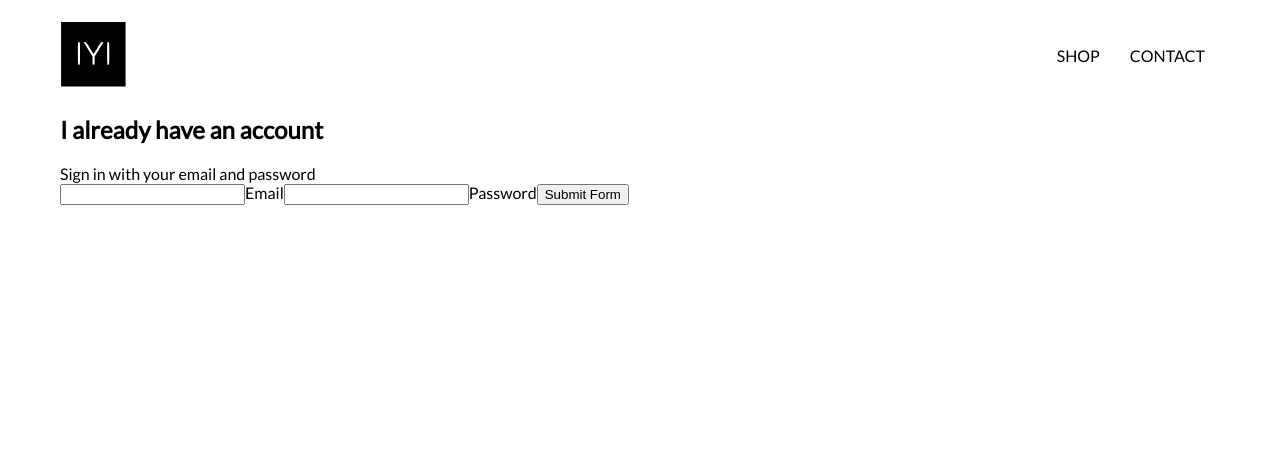
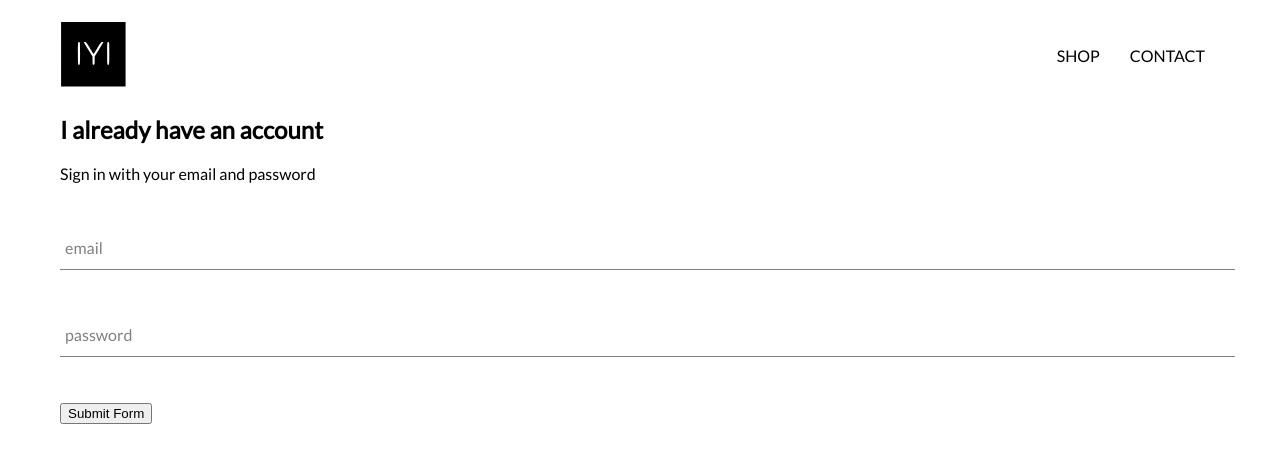
Before and after one commit to shafali03/Konya-designs, a React (Create React App) app: page /signin in a window 1280 px wide. Shown: the top 462 px of the page. Built offline with nearby package versions, Linux system fonts and the light colour scheme.

Commit message:
style: Added styling to sign in form

```diff
--- /dev/null
+++ b/src/components/form-input/form-input.component.jsx
@@ -0,0 +1,19 @@
+import React from 'react'
+
+import './form-input.styles.scss';
+
+const FormInput = ({ handleChange, label, ...otherProps }) => (
+  <div className='group'>
+    <input className='form-input' onChange={handleChange} {...otherProps} />
+    {
+      label ?
+      (<label  className={`${otherProps.value.length ? 'shrink' : ''} form-input-label`}>
+
+        {label}
+      </label>)
+      : null
+    }
+  </div>
+)
+
+export default FormInput;
--- /dev/null
+++ b/src/components/form-input/form-input.styles.scss
@@ -0,0 +1,54 @@
+$sub-color: grey;
+$main-color: black;
+
+@mixin shrinkLabel {
+  top: -14px;
+  font-size: 12px;
+  color: $main-color;
+}
+
+.group {
+  position: relative;
+  margin: 45px 0;
+
+  .form-input {
+    background: none;
+    background-color: white;
+    color: $sub-color;
+    font-size: 18px;
+    padding: 10px 10px 10px 5px;;
+    display: block;
+    width: 100%;
+    border: none;
+    border-radius: 0;
+    border-bottom: 1px solid $sub-color;
+    margin:  25px 0;
+
+    &:focus {
+      outline: none;
+    }
+
+    &:focus ~ .form-input-label {
+      @include shrinkLabel();
+    }
+  }
+
+  input[type='password'] {
+    letter-spacing: 0.3em;
+  }
+
+  .form-input-label {
+    color: $sub-color;
+    font-size: 16px;
+    font-weight: normal;
+    position: absolute;
+    pointer-events: none;
+    left: 5px;
+    top: 10px;
+    transition: 300ms ease all;
+
+    &.shrink {
+      @include shrinkLabel();
+    }
+  }
+}
--- a/src/components/sign-in/sign-in.component.jsx
+++ b/src/components/sign-in/sign-in.component.jsx
@@ -1,4 +1,6 @@
 import React from 'react'
+
+import FormInput from '../form-input/form-input.component'
 
 import './sign-in.styles.scss'
 
@@ -31,29 +33,27 @@
         <span>Sign in with your email and password</span>
 
         <form onSubmit={this.handleSubmit}>
-          <input
-            name="email"
-            type="email"
+          <FormInput
+            name='email'
+            type='email'
+            handleChange={this.handleChange}
             value={this.state.email}
-            onChange={this.handleChange}
+            label='email'
             required
             />
-          <label>Email</label>
-          <input
-            name="password"
-            type="password"
+
+          <FormInput
+            name='password'
+            type='password'
             value={this.state.email}
-            onChange={this.handleChange}
+            handleChange={this.handleChange}
+            label="password"
             required
             />
-          <label>Password</label>
-          <input
-            type="submit"
-            value="Submit Form"
-            />
+          <input type='submit' value='Submit Form' />
         </form>
       </div>
-    )
+    );
   }
 }
 
```
